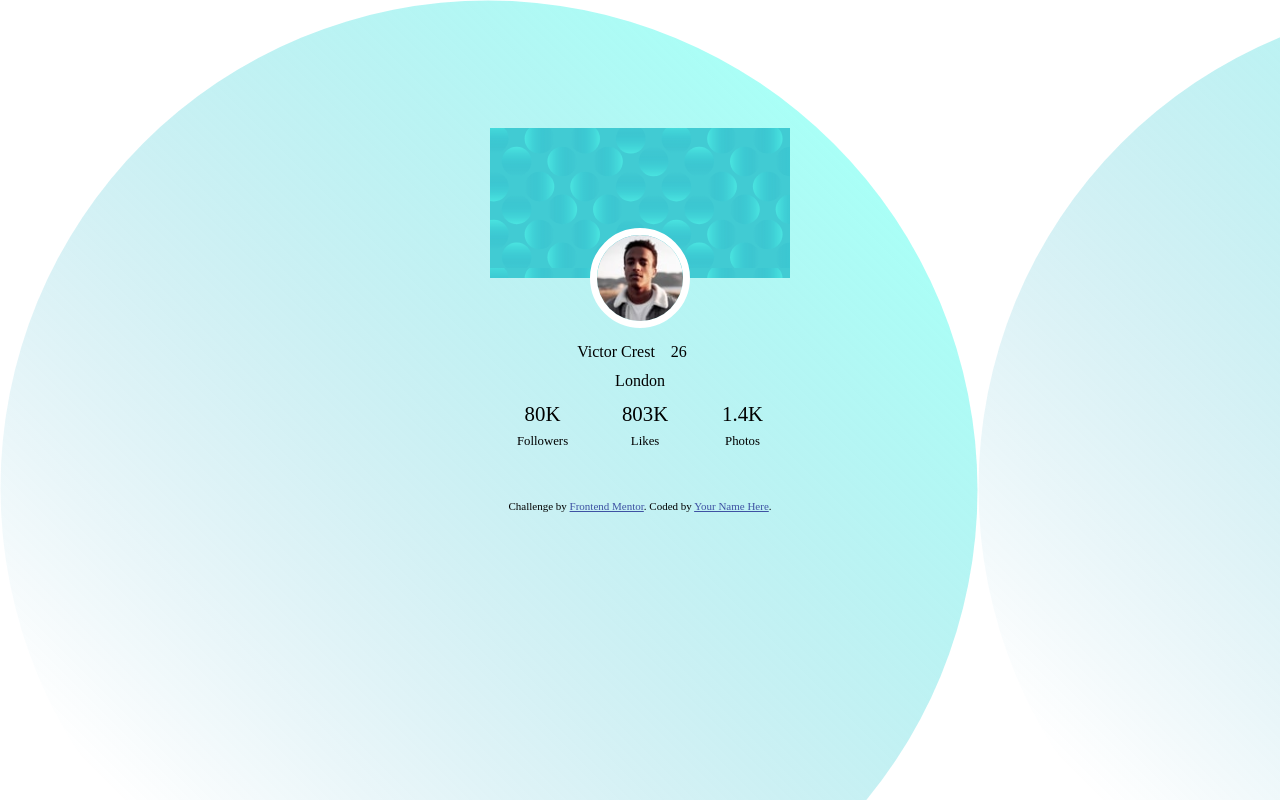
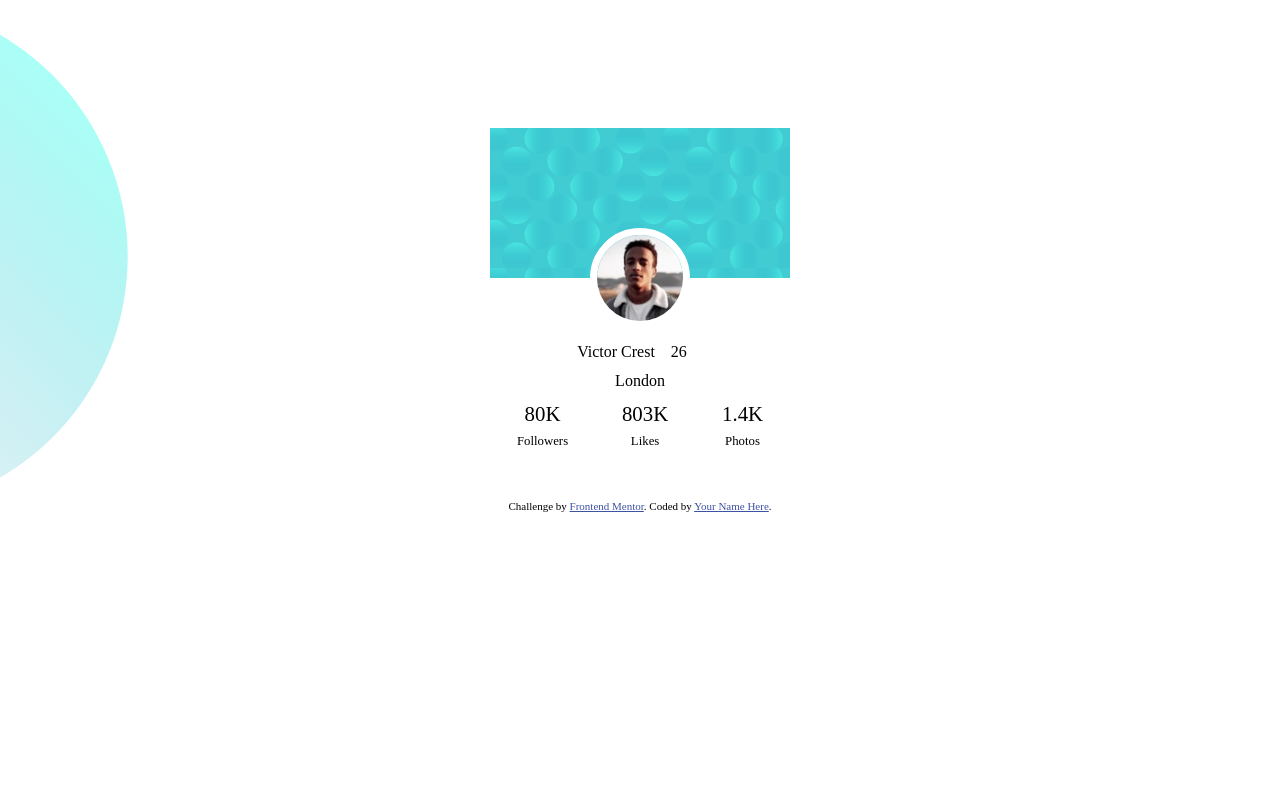
Before and after one commit to manishdevelops/Profile-card-component, a plain HTML site: page index.html in a window 1280 px wide. Drawn offline with Linux system fonts and the light colour scheme.

Commit message:
update .gitignore

```diff
--- a/css/style.css
+++ b/css/style.css
@@ -5,7 +5,10 @@
 }
 
 body {
-    background: url("/assets/images/bg-pattern-top.svg"), url("/assetsimagesbg-pattern-bottom.svg");
+    background: url("/assets/images/bg-pattern-top.svg");
+    background-size: contain;
+    background-repeat: no-repeat;
+    background-position: -50% -50%;
 }
 
 main {
```
Also changed, not shown: 4 other files.
